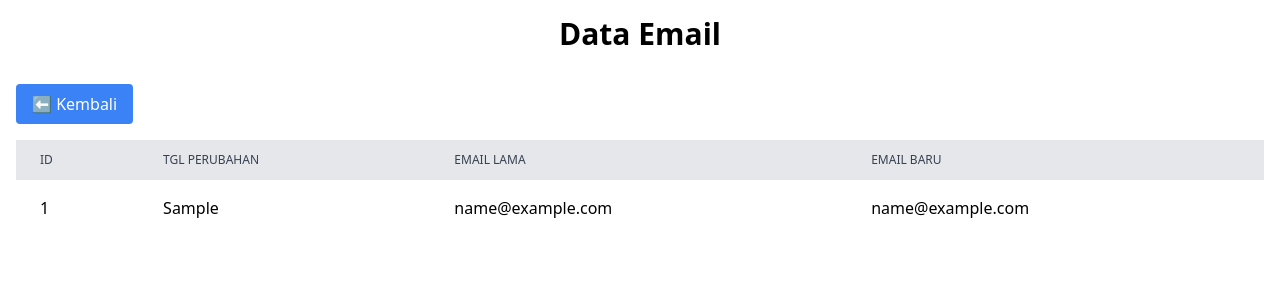
After one commit to balqisss20/tugas, a PHP site: page /riwayat_email.php in a window 1280 px wide. The commit adds this page. Shown: the top 300 px of the page. Run offline with PHP 8.4, Linux system fonts and the light colour scheme; tables that the repository leaves empty or names only in its code hold one stand-in row (values such as "Sample post").

Commit message:
feat(layout):finalization

```diff
--- a/edit_pegawai.php
+++ b/edit_pegawai.php
@@ -15,7 +15,7 @@ if (isset($_GET['id'])) {
     $query_jabatan = "SELECT * FROM jabatan";
     $result_jabatan = mysqli_query($koneksi, $query_jabatan);
 
-    // Ambil daftar cabang
+    // Ambil daftar depertemen
     $query_depertemen = "SELECT * FROM depertemen";
     $result_depertemen = mysqli_query($koneksi, $query_depertemen);
 }
--- /dev/null
+++ b/riwayat_email.php
@@ -0,0 +1,43 @@
+<?php
+include 'koneksi.php';
+
+$query = "SELECT * FROM log_perubahan_email";
+$result = mysqli_query($koneksi, $query);
+
+?>
+
+<!DOCTYPE html>
+<html lang="en">
+<head>
+    <meta charset="UTF-8">
+    <meta name="viewport" content="width=device-width, initial-scale=1.0">
+    <title>Riwayat Email</title>
+    <link href="https://cdn.jsdelivr.net/npm/tailwindcss@2.2.19/dist/tailwind.min.css" rel="stylesheet">
+</head><body>
+    <div class="container mx-auto p-4">
+        <h1 class="text-3xl font-bold text-center mb-8">Data Email</h1>
+        <a href="index.php" class="bg-blue-500 text-white px-4 py-2 rounded mb-4 inline-block">⬅️ Kembali</a>
+
+        <table class="min-w-full">
+            <thead class="bg-gray-200">
+                <tr>
+                    <th class="px-6 py-3 text-left text-xs font-medium text-gray-700 uppercase">ID</th>
+                    <th class="px-6 py-3 text-left text-xs font-medium text-gray-700 uppercase">tgl perubahan</th>
+                    <th class="px-6 py-3 text-left text-xs font-medium text-gray-700 uppercase">Email Lama</th>
+                    <th class="px-6 py-3 text-left text-xs font-medium text-gray-700 uppercase">Email Baru</th>
+                </tr>
+            </thead>
+            <tbody class="divide-y divide-gray-200">
+                <?php while ($row = mysqli_fetch_assoc($result)): ?>
+                <tr>
+                    <td class="px-6 py-4"><?= $row['id_log'] ?></td>
+                    <td class="px-6 py-4"><?= $row['waktu_perubahan'] ?></td>
+                    <td class="px-6 py-4"><?= $row['email_lama'] ?></td>
+                    <td class="px-6 py-4"><?= $row['email_baru'] ?></td>
+                </tr>
+                <?php endwhile; ?>
+            </tbody>
+
+            </table>
+    </body>
+    </html>
```
Also changed, not shown: index.php (+24 -9 lines).
